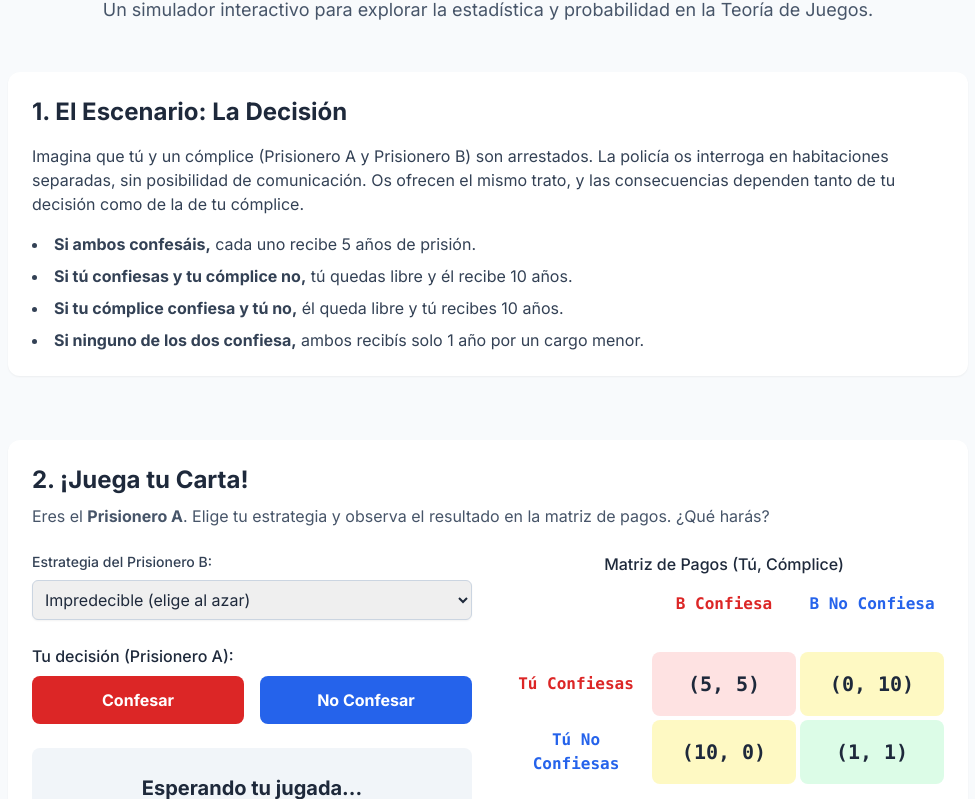
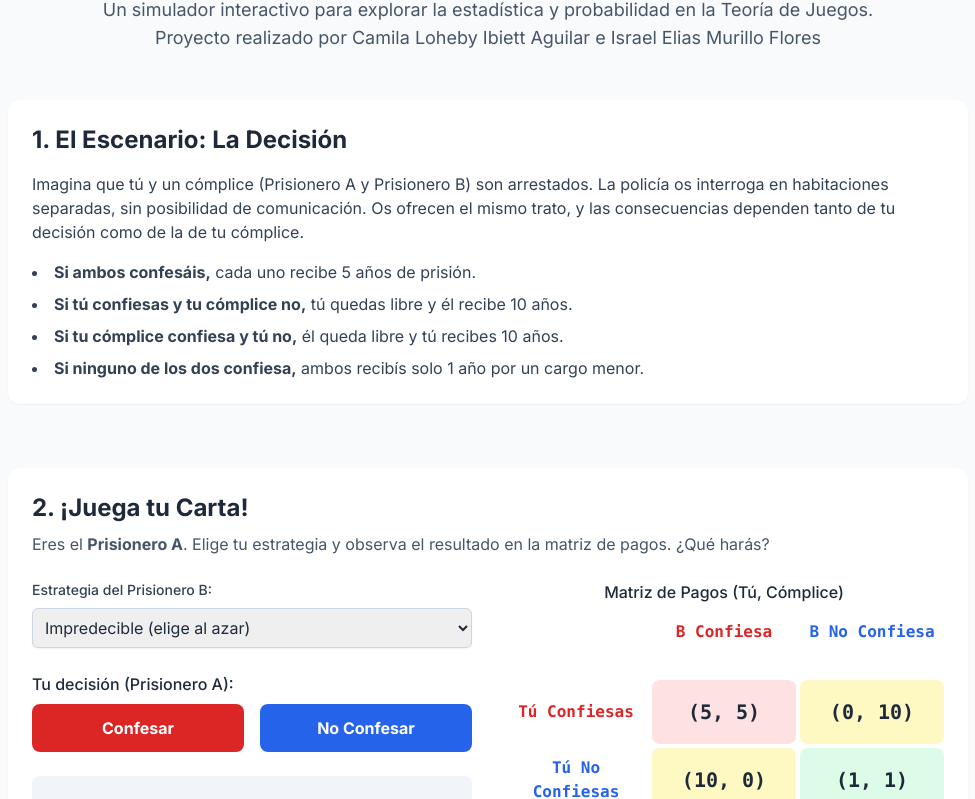
Before and after one commit to murillo-fcpn/dilema_prisioneros, a plain HTML site: page index.html in a window 1280 px wide. Shown: the part 92-891 px from the top of the page, without its empty margins (152-1127 px from the left). Drawn offline with nearby package versions, Linux system fonts and the light colour scheme.

Commit message:
feature: add Integratntes

```diff
--- a/index.html
+++ b/index.html
@@ -62,6 +62,7 @@
         <header class="text-center mb-12">
             <h1 class="text-4xl md:text-5xl font-bold text-slate-900 mb-2">El Dilema del Prisionero</h1>
             <p class="text-lg text-slate-600">Un simulador interactivo para explorar la estadística y probabilidad en la Teoría de Juegos.</p>
+            <p class="text-lg text-slate-600">Proyecto realizado por Camila Loheby Ibiett Aguilar e Israel Elias Murillo Flores</p>
         </header>
 
         <main class="space-y-16">
```
